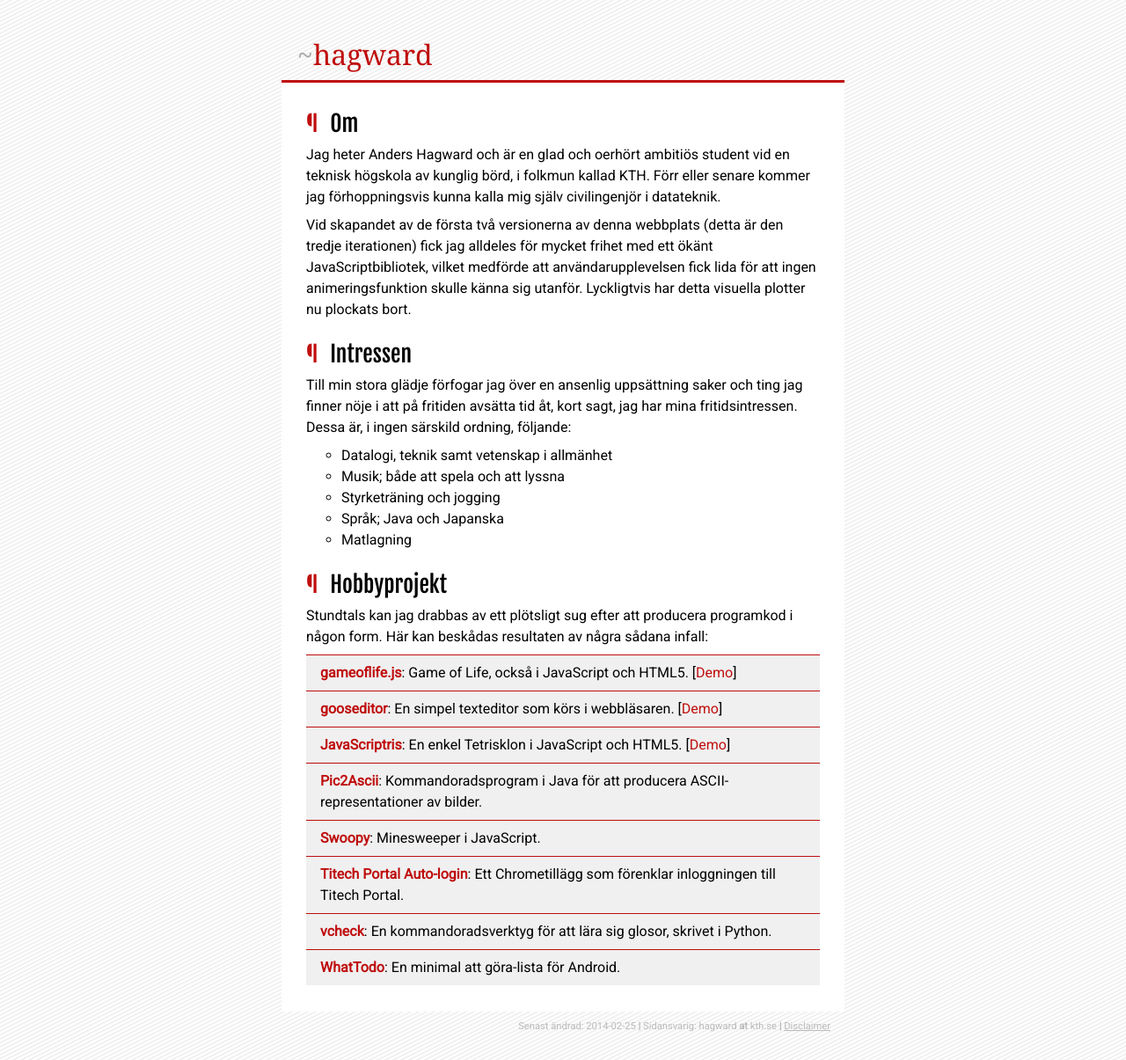
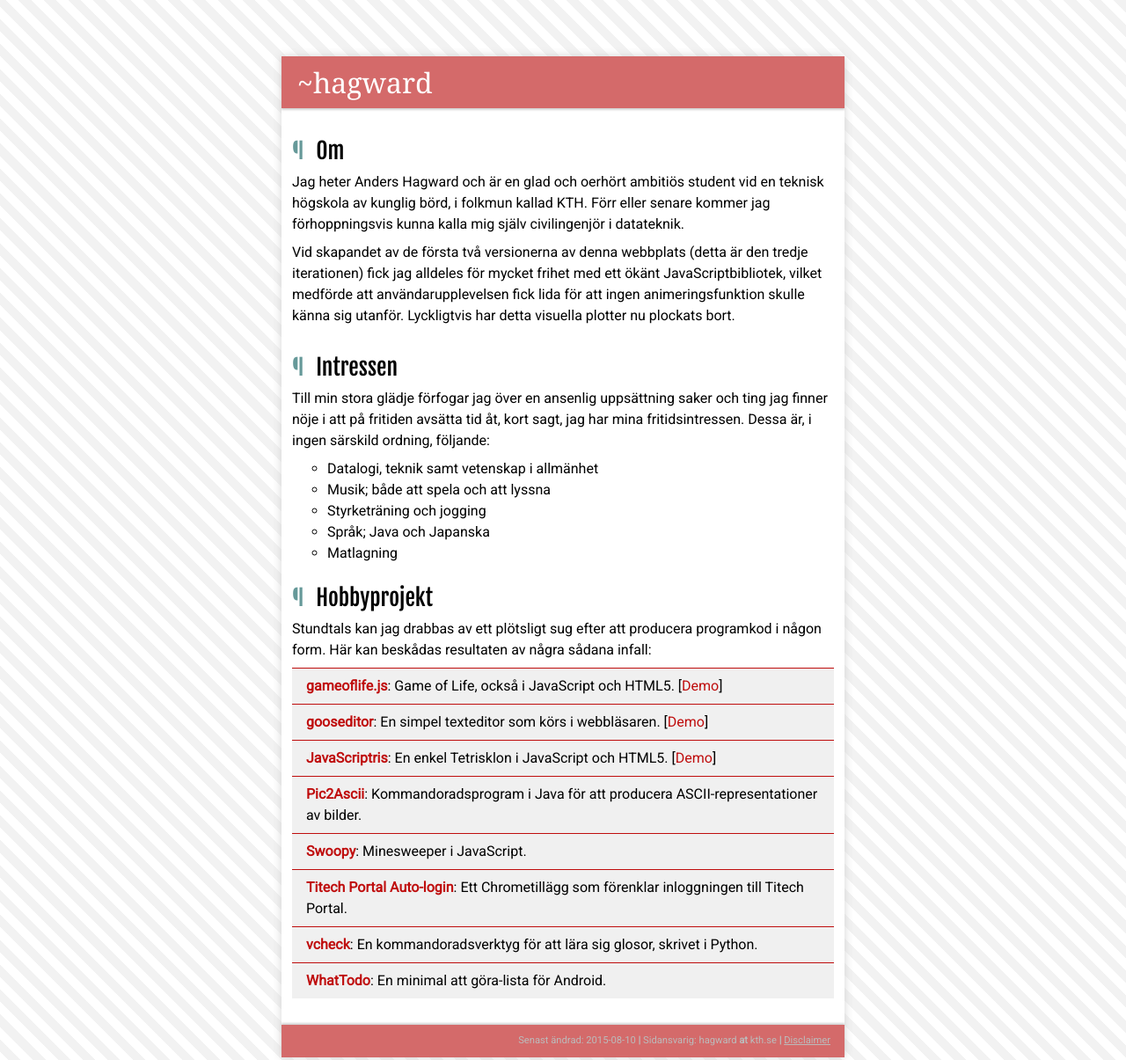
Before and after one commit to hagward/my.nada, a plain HTML site: page index.html in a window 1280 px wide. Shown: the top 1205 px of the page at 88% size. Drawn offline with Linux system fonts and the light colour scheme.

Commit message:
Add box shadow, CSS stripes

```diff
--- a/index.html
+++ b/index.html
@@ -1,5 +1,5 @@
 <!DOCTYPE html>
-<html>
+<html lang="sv">
     <head>
         <title>~hagward</title>
         <meta charset="UTF-8">
@@ -9,14 +9,13 @@
     </head>
     <body>
         <div id="main">
-            <div id="logo">~<span class="red">hagward</span></div>
-            <div id="content">
-                <div class="section">
+            <div id="logo">~hagward</div>
+            <section>
                 <h1><span class="red">¶</span> Om</h1>
                 <p>Jag heter Anders Hagward och är en glad och oerhört ambitiös student vid en teknisk högskola av kunglig börd, i folkmun kallad KTH. Förr eller senare kommer jag förhoppningsvis kunna kalla mig själv civilingenjör i datateknik.</p>
                 <p>Vid skapandet av de första två versionerna av denna webbplats (detta är den tredje iterationen) fick jag alldeles för mycket frihet med ett ökänt JavaScriptbibliotek, vilket medförde att användarupplevelsen fick lida för att ingen animeringsfunktion skulle känna sig utanför. Lyckligtvis har detta visuella plotter nu plockats bort.
-                </div>
-                <div class="section">
+            </section>
+            <section>
                 <h1><span class="red">¶</span> Intressen</h1>
                 <p>Till min stora glädje förfogar jag över en ansenlig uppsättning saker och ting jag finner nöje i att på fritiden avsätta tid åt, kort sagt, jag har mina fritidsintressen. Dessa är, i ingen särskild ordning, följande:</p>
                 <ul>
@@ -26,8 +25,8 @@
                     <li>Språk; Java och Japanska</li>
                     <li>Matlagning</li>
                 </ul>
-                </div>
-                <div class="section">
+            </section>
+            <section>
                 <h1><span class="red">¶</span> Hobbyprojekt</h1>
                 <p>Stundtals kan jag drabbas av ett plötsligt sug efter att producera programkod i någon form. Här kan beskådas resultaten av några sådana infall:</p>
                 <div class="project">
@@ -57,9 +56,8 @@
                 <div class="project">
                     <a href="https://github.com/hagward/WhatTodo">WhatTodo</a>: En minimal att göra-lista för Android.
                 </div>
-                </div>
-            </div>
-            <div id="disclaimer">Senast ändrad: 2014-02-25 <b>|</b> Sidansvarig: hagward <b>at</b> kth.se <b>|</b> <a href="http://www.kth.se/gemensamt/disclaimer/disclaimer-for-personliga-webbsidor-1.62633">Disclaimer</a></div>
+            </section>
+            <div id="disclaimer">Senast ändrad: 2015-08-10 <b>|</b> Sidansvarig: hagward <b>at</b> kth.se <b>|</b> <a href="http://www.kth.se/gemensamt/disclaimer/disclaimer-for-personliga-webbsidor-1.62633">Disclaimer</a></div>
         </div>
     </body>
 </html>
--- a/style.css
+++ b/style.css
@@ -1,6 +1,16 @@
 html, body { margin: 0; padding: 0; }
-body { background: url('./img/bg_stripe.png'); }
-h1 { font: 1.6em "Fjalla One"; margin: 8px 0 2px; }
+body {
+    background: url('./img/bg_stripe.png');
+    background: repeating-linear-gradient(
+        45deg,
+        #fff,
+        #fff 10px,
+        #f2f2f2 10px,
+        #f2f2f2 20px
+    );
+}
+
+h1 { font: 1.6em "Fjalla One"; margin: 2px 0; }
 a { color: #BF0D0D; text-decoration: none; }
 a:hover { text-decoration: underline; }
 p { margin: 8px 0; }
@@ -10,43 +20,42 @@ ul { list-style: circle; margin: 0; }
 
 #main {
     width: 50%;
-    margin: 40px auto;
+    margin: 5% auto;
     font: 1.0em "Roboto", times, serif;
+    box-shadow: 0 0 10px lightgray;
+    font-size: 1em;
+    line-height: 1.5;
+    background-color: white;
 }
 
 #logo {
     font: 2em georgia, serif;
-    margin: 8px 18px;
-    color: #AAA;
-    //display: none;  /* fade in with jQuery */
-}
-
-#content {
-    padding: 8px 28px;
-    font-size: 1em;
-    line-height: 1.5;
-    background-color: white;
-    border-top: 3px solid #BF0D0D;
-    //display: none;  /* fade in with jQuery */
+    padding: 8px 18px;
+    color: white;
+    background-color: #D46A6A;
+    box-shadow: 0 2px 2px 0px lightgray;
+    margin-bottom: 20px;
 }
 
 #disclaimer {
+    background-color: #D46A6A;
     color: #BBB;
     font-size: 0.7em;
     text-align: right;
     padding: 10px 16px;
-    //display: none;  /* fade in with jQuery */
+    box-shadow: 0 -2px 2px 0px lightgray;
+    margin-top: 20px;
 }
 
 #disclaimer a { color: #BBB; text-decoration: underline; }
 #disclaimer a:hover { text-decoration: none; }
 
-.section {
-    margin: 22px 0;
+section {
+    padding: 10px 12px;
 }
 
 .red {
-    color: #BF0D0D;
+    color: #669999;
     margin-right: 8px;
 }
 
```
Lines whose indentation alone changed are shown as unchanged.
